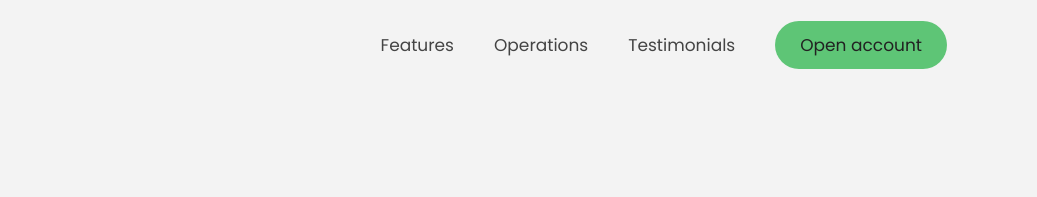
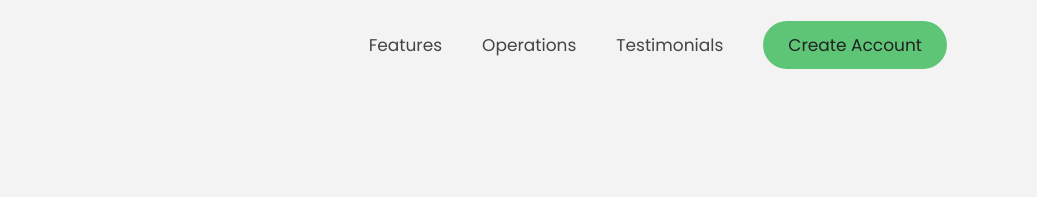
Before and after one commit to Borhan35/Bankist, a plain HTML site: page index.html in a window 1280 px wide. Shown: the top 197 px of the page, 243-1280 px from the left. Drawn offline with Linux system fonts and the light colour scheme.

Commit message:
Header button text content changed

```diff
--- a/index.html
+++ b/index.html
@@ -36,7 +36,7 @@
           </li>
           <li class="nav__item">
             <a class="nav__link nav__link--btn btn--show-modal" href="#"
-              >Open account</a
+              >Create Account</a
             >
           </li>
         </ul>
```
